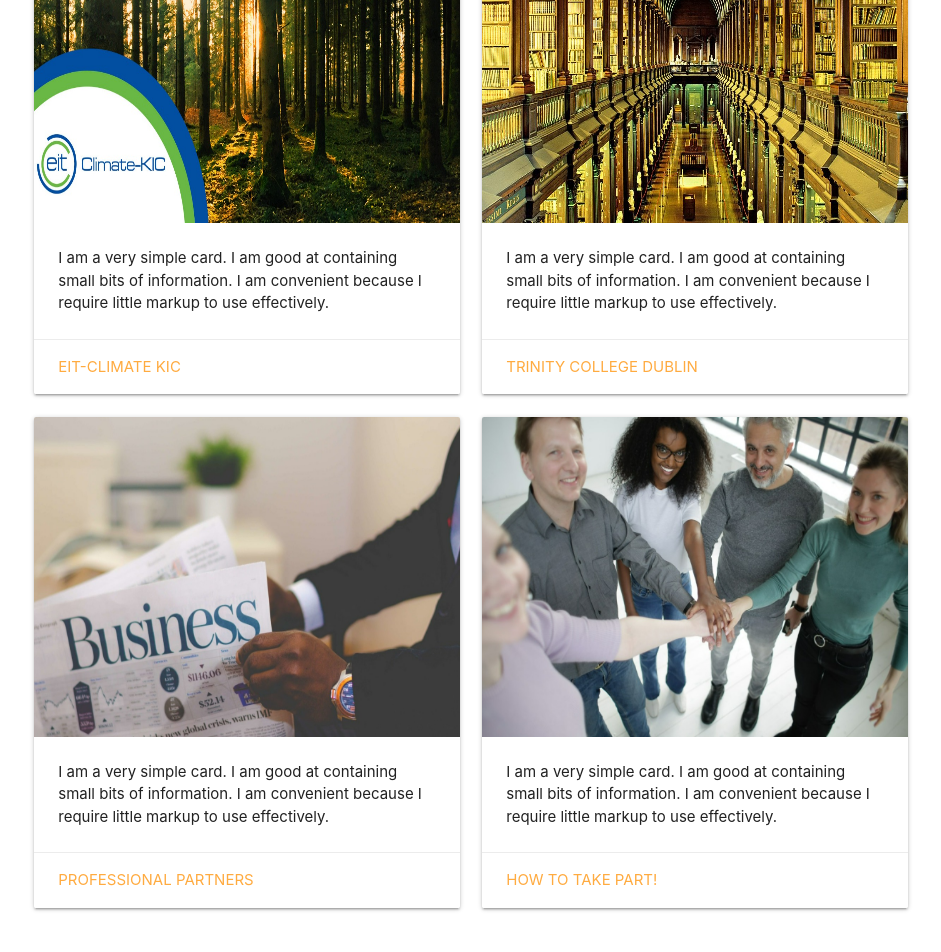
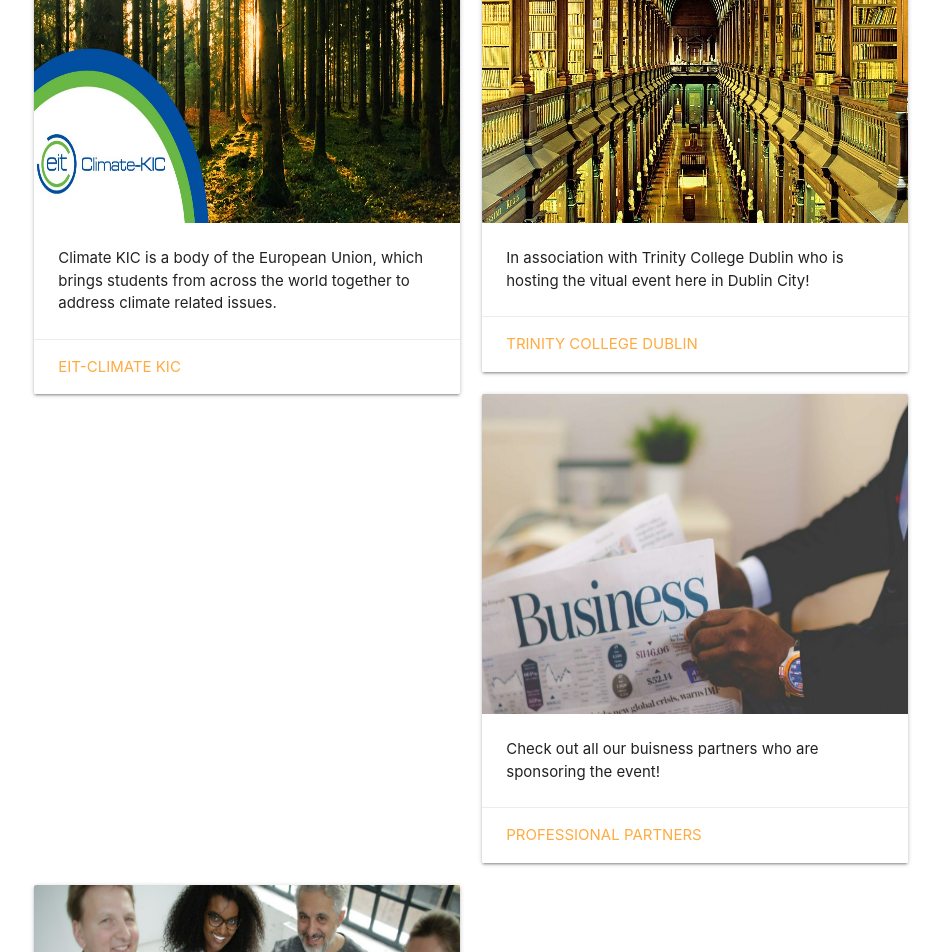
Before and after one commit to Karlitoyo/Climate-KIC, a Django app: page / in a window 1280 px wide. Shown: the part 1028-1980 px from the top of the page, without its empty margins (169-1110 px from the left). Run offline with Django 3.2, Linux system fonts and the light colour scheme; some libraries are stand-ins or nearby versions.

Commit message:
Added wording to home page cards

```diff
--- a/climate/home/templates/index.html
+++ b/climate/home/templates/index.html
@@ -20,8 +20,9 @@
                                     <img class="card-img-top" src="{% static 'media/eit-climate-kic.jpg' %}">
                                 </div>
                                 <div class="card-content">
-                                    <p>I am a very simple card. I am good at containing small bits of information.
-                                    I am convenient because I require little markup to use effectively.</p>
+                                    <p>Climate KIC is a body of the European Union, which brings students from across the world
+                                        together to address climate related issues.
+                                    </p>
                                 </div>
                                 <div class="card-action">
                                     <a href="#">EIT-Climate KIC</a>
@@ -34,8 +35,9 @@
                                     <img class="card-img-top" src="{% static 'media/trinity-library.jpg' %}">
                                 </div>
                                 <div class="card-content">
-                                    <p>I am a very simple card. I am good at containing small bits of information.
-                                    I am convenient because I require little markup to use effectively.</p>
+                                    <p>In association with Trinity College Dublin who is hosting the vitual event here in
+                                        Dublin City!
+                                    </p>
                                 </div>
                                 <div class="card-action">
                                     <a href="#">Trinity College Dublin</a>
@@ -48,8 +50,7 @@
                                     <img class="card-img-top" src="{% static 'media/business.jpg' %}">
                                 </div>
                                 <div class="card-content">
-                                    <p>I am a very simple card. I am good at containing small bits of information.
-                                    I am convenient because I require little markup to use effectively.</p>
+                                    <p>Check out all our buisness partners who are sponsoring the event!</p>
                                 </div>
                                 <div class="card-action">
                                     <a href="#">Professional Partners</a>
@@ -62,8 +63,7 @@
                                     <img class="card-img-top" src="{% static 'media/collaborate.jpg' %}">
                                 </div>
                                 <div class="card-content">
-                                    <p>I am a very simple card. I am good at containing small bits of information.
-                                    I am convenient because I require little markup to use effectively.</p>
+                                    <p>Sign up below to start your Climathon Journey!</p>
                                 </div>
                                 <div class="card-action">
                                     <a href="#">How to take part!</a>
```
